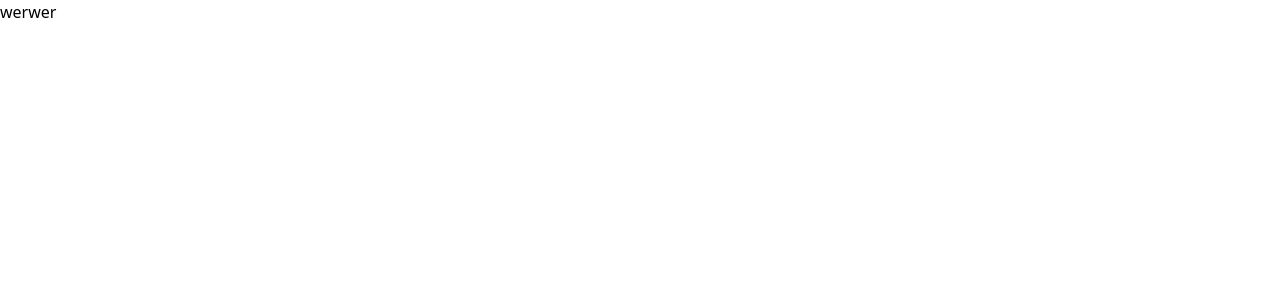
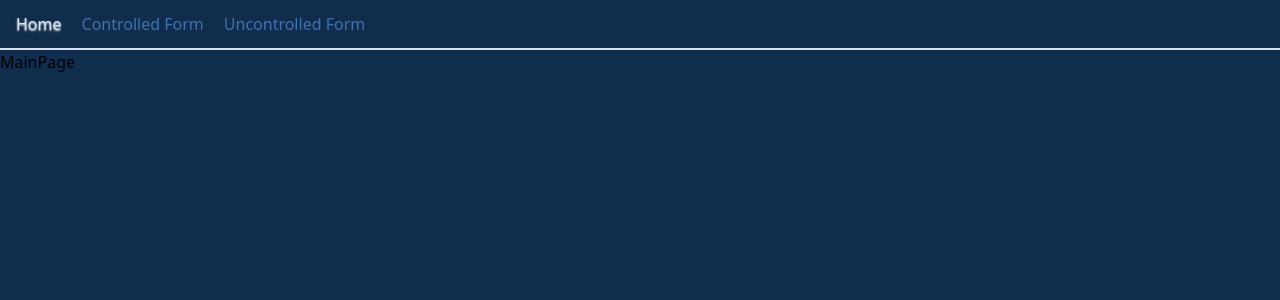
Before and after one commit to adAstra97/react-rs-school, a React (Vite) app: page / in a window 1280 px wide. Shown: the top 300 px of the page. Built offline with nearby package versions, Linux system fonts and the light colour scheme; the HTML template or start-up script is replaced by a standard one.

Commit message:
feat: implement header & layout components

```diff
--- a/src/App.tsx
+++ b/src/App.tsx
@@ -1,8 +1,11 @@
+import { BrowserRouter } from 'react-router';
+import AppRoutes from './routes';
+
 function App() {
   return (
-    <>
-      <div className="">werwer</div>
-    </>
+    <BrowserRouter>
+      <AppRoutes />
+    </BrowserRouter>
   );
 }
 
--- /dev/null
+++ b/src/components/Header/Header.tsx
@@ -0,0 +1,42 @@
+import { NavLink } from 'react-router';
+
+export const Header = () => {
+  return (
+    <header className="py-3 px-4 border-b-2 border-grey">
+      <nav className="flex gap-5 flex-wrap">
+        <NavLink
+          to="/"
+          className={({ isActive }) =>
+            isActive
+              ? 'text-grey [text-shadow:_0_1px_2px_#edfff5]'
+              : 'text-blue hover:text-grey transition-colors'
+          }
+        >
+          Home
+        </NavLink>
+
+        <NavLink
+          to="/controlled"
+          className={({ isActive }) =>
+            isActive
+              ? 'text-grey [text-shadow:_0_1px_2px_#edfff5]'
+              : 'text-blue hover:text-grey transition-colors'
+          }
+        >
+          Controlled Form
+        </NavLink>
+
+        <NavLink
+          to="/uncontrolled"
+          className={({ isActive }) =>
+            isActive
+              ? 'text-grey [text-shadow:_0_1px_2px_#edfff5]'
+              : 'text-blue hover:text-grey transition-colors'
+          }
+        >
+          Uncontrolled Form
+        </NavLink>
+      </nav>
+    </header>
+  );
+};
--- /dev/null
+++ b/src/components/Layout/Layout.tsx
@@ -0,0 +1,13 @@
+import { Outlet } from 'react-router';
+import { Header } from '../Header/Header';
+
+export const Layout = () => {
+  return (
+    <>
+      <Header />
+      <main>
+        <Outlet />
+      </main>
+    </>
+  );
+};
--- /dev/null
+++ b/src/components/index.tsx
@@ -0,0 +1,2 @@
+export { Header } from './Header/Header.tsx';
+export { Layout } from './Layout/Layout.tsx';
--- a/src/index.css
+++ b/src/index.css
@@ -21,5 +21,5 @@
 }
 
 body {
-  @apply m-0 flex min-w-[320px] min-h-screen;
+  @apply m-0 min-w-[320px] min-h-screen bg-dark-blue;
 }
--- a/src/routes/index.tsx
+++ b/src/routes/index.tsx
@@ -3,13 +3,17 @@ import MainPage from '../pages/MainPage';
 import ControlledFormPage from '../pages/ControlledFormPage';
 import NotFoundPage from '../pages/NotFoundPage';
 import UncontrolledFormPage from '../pages/UncontrolledFormPage';
+import { Layout } from '../components';
 
 const AppRoutes = () => {
   return (
     <Routes>
-      <Route path="/" element={<MainPage />} />
-      <Route path="/controlled" element={<ControlledFormPage />} />
-      <Route path="/uncontrolled" element={<UncontrolledFormPage />} />
+      <Route element={<Layout />}>
+        <Route path="/" element={<MainPage />} />
+        <Route path="/controlled" element={<ControlledFormPage />} />
+        <Route path="/uncontrolled" element={<UncontrolledFormPage />} />
+      </Route>
+
       <Route path="*" element={<NotFoundPage />} />
     </Routes>
   );
```
